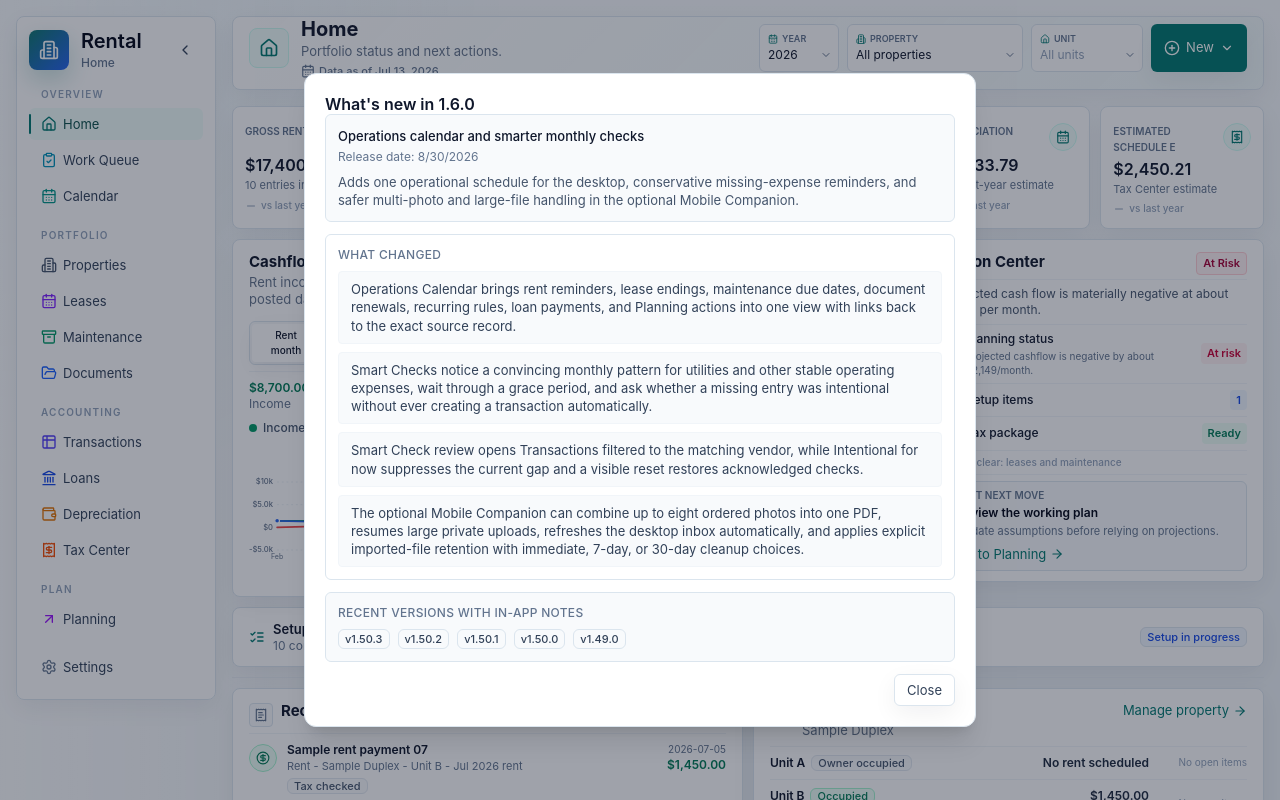
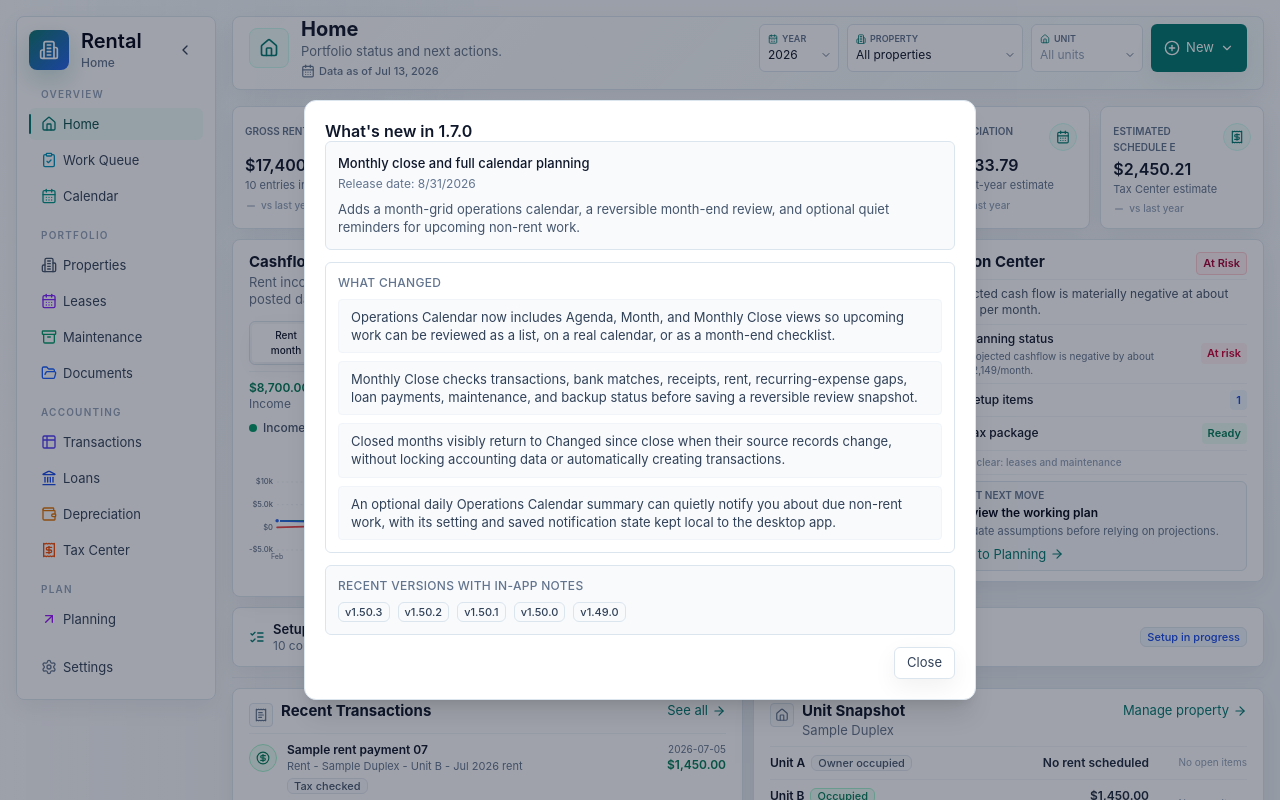
Before and after one commit to contend7-gif/Rental-Tracker-Beta, a React (Vite) app: page / in a window 1280 px wide. Shown: the top 800 px of the page. Built offline with nearby package versions, Linux system fonts and the light colour scheme.

Commit message:
Release Beta v1.7.0 monthly close

```diff
--- a/package.json
+++ b/package.json
@@ -1,7 +1,7 @@
 {
   "name": "rental-tracker-beta",
   "private": true,
-  "version": "1.6.0",
+  "version": "1.7.0",
   "type": "module",
   "scripts": {
     "dev": "vite",
--- a/src/domain/releaseNotes.ts
+++ b/src/domain/releaseNotes.ts
@@ -7,6 +7,18 @@ export type ReleaseNotesEntry = {
 };
 
 export const RELEASE_NOTES: ReleaseNotesEntry[] = [
+  {
+    version: "1.7.0",
+    releaseDate: "2026-08-31",
+    title: "Monthly close and full calendar planning",
+    summary: "Adds a month-grid operations calendar, a reversible month-end review, and optional quiet reminders for upcoming non-rent work.",
+    changes: [
+      "Operations Calendar now includes Agenda, Month, and Monthly Close views so upcoming work can be reviewed as a list, on a real calendar, or as a month-end checklist.",
+      "Monthly Close checks transactions, bank matches, receipts, rent, recurring-expense gaps, loan payments, maintenance, and backup status before saving a reversible review snapshot.",
+      "Closed months visibly return to Changed since close when their source records change, without locking accounting data or automatically creating transactions.",
+      "An optional daily Operations Calendar summary can quietly notify you about due non-rent work, with its setting and saved notification state kept local to the desktop app.",
+    ],
+  },
   {
     version: "1.6.0",
     releaseDate: "2026-08-30",
```
Also changed, not shown: 1 other file (tests, documents, lock files or other folders).
